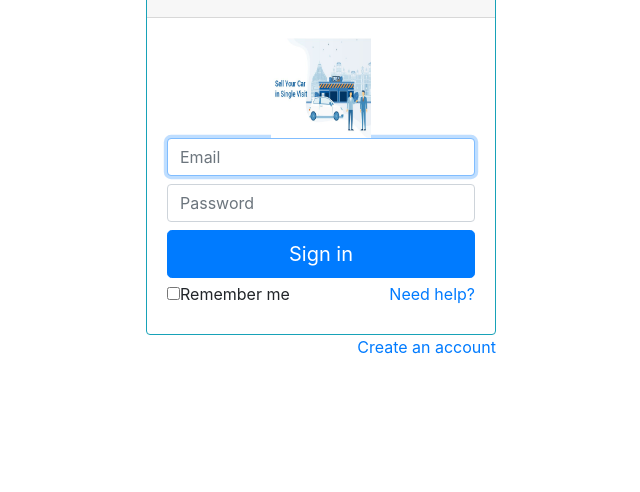
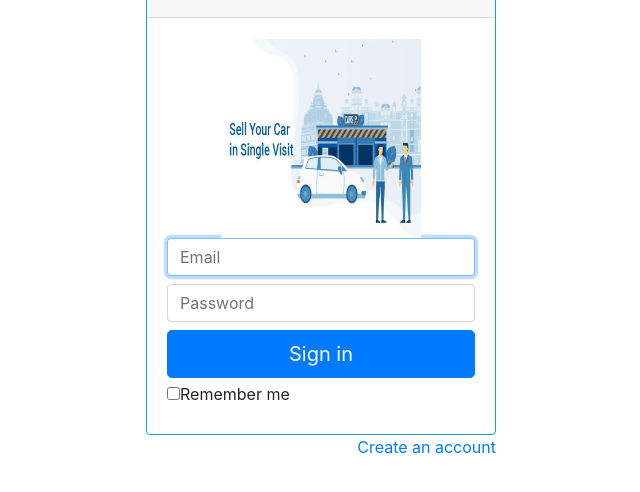
Before and after one commit to satyajitdash61/Car_Becho, a plain HTML site: page frontend/login.html in a window 1280 px wide. Shown: the part 122-614 px from the top of the page, without its empty margins (319-959 px from the left). Drawn offline with nearby package versions, Linux system fonts and the light colour scheme.

Commit message:
changed signup form

```diff
--- a/frontend/login.html
+++ b/frontend/login.html
@@ -16,7 +16,7 @@
       <div class="card border-info text-center">
         <div class="card-header font-weight-bold"><h3>Sign in to continue</h3></div>
         <div class="card-body">
-          <img src="car.jpg" height="100" width="100">
+          <img src="car.jpg" height="200" width="200">
           <!-- <h4 class="text-center">Hunger & Debt Ltd</h4> -->
           <form class="form-signin">
             <input type="text" class="form-control mb-2" placeholder="Email" required autofocus>
@@ -24,7 +24,6 @@
             <button class="btn btn-lg btn-primary btn-block mb-1" type="submit">Sign in</button>
             <label class="checkbox float-left">
               <input type="checkbox" value="remember-me">Remember me</label>
-            <a href="#" class="float-right">Need help?</a>
           </form>
         </div>
       </div>
```
